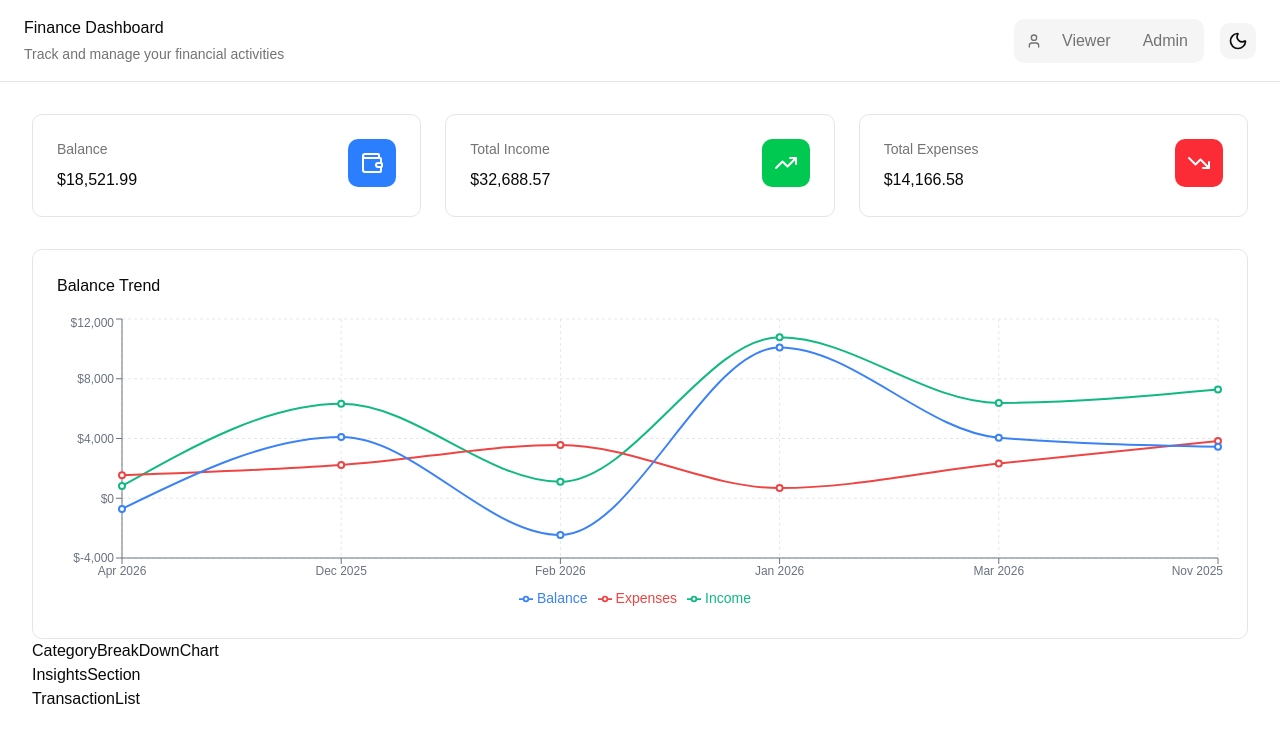
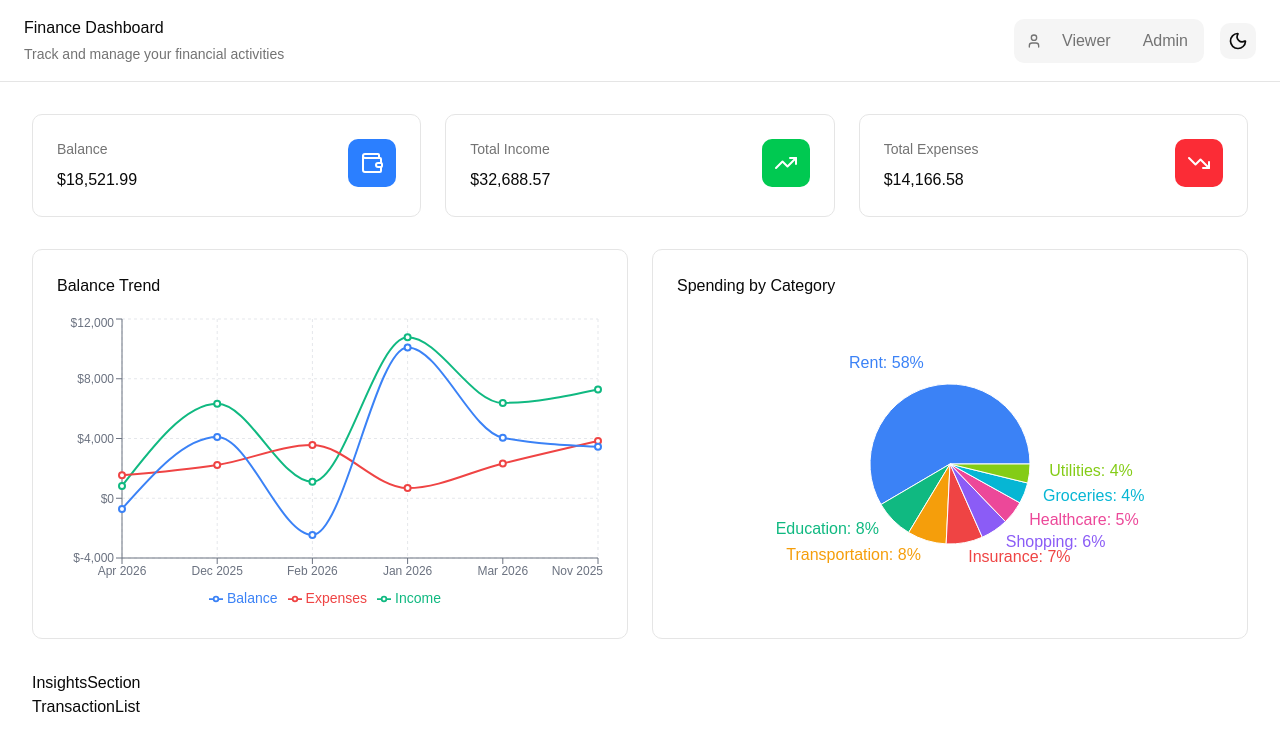
Before and after one commit to GENERATOR07/Finance_dashboard, a React (Vite) app: page / in a window 1280 px wide. Shown: the top 750 px of the page. Built offline with nearby package versions, Linux system fonts and the light colour scheme.

Commit message:
feat(category-breakdown-chart): implement CategoryBreakdownChart component and integrate category totals calculation

```diff
--- a/src/App.tsx
+++ b/src/App.tsx
@@ -1,9 +1,13 @@
 import { BalanceTrendChart } from "./components/BalanceTrendChart"
-import CategoryBreakDownChart from "./components/CategoryBreakDownChart"
+import CategoryBreakdownChart from "./components/CategoryBreakDownChart"
 import InsightsSection from "./components/InsightsSection"
 import SummaryCard from "./components/SummaryCard"
 import { generateMockTransactions } from "../utils/mockData"
-import { calculateTotals, getMonthlyData } from "../utils/calculations"
+import {
+  calculateTotals,
+  getCategoryTotals,
+  getMonthlyData,
+} from "../utils/calculations"
 import TransactionList from "./components/TransactionList"
 import { TrendingDown, TrendingUp, Wallet } from "lucide-react"
 import { useTheme } from "./components/theme-provider"
@@ -11,6 +15,7 @@ import Header from "./components/Header"
 const tansactions = generateMockTransactions()
 const total = calculateTotals(tansactions)
 const monthlyData = getMonthlyData(tansactions)
+const categoryTotals = getCategoryTotals(tansactions)
 export function App() {
   const { theme, setTheme } = useTheme()
   const handleClick = () => {
@@ -40,9 +45,12 @@ export function App() {
             colorClass="bg-red-500"
           />
         </div>
-        <div>
+        <div className="mb-8 grid grid-cols-1 gap-6 lg:grid-cols-2">
           <BalanceTrendChart data={monthlyData} darkMode={theme === "dark"} />
-          <CategoryBreakDownChart />
+          <CategoryBreakdownChart
+            data={categoryTotals}
+            darkMode={theme === "dark"}
+          />
         </div>
         <div>
           <InsightsSection />
--- a/src/components/CategoryBreakDownChart.tsx
+++ b/src/components/CategoryBreakDownChart.tsx
@@ -1,5 +1,70 @@
-const CategoryBreakDownChart = () => {
-  return <div>CategoryBreakDownChart</div>
+import { PieChart, Pie, ResponsiveContainer, Tooltip } from "recharts"
+import type { CategoryTotal } from "../../types/finance"
+
+interface CategoryBreakdownChartProps {
+  data: CategoryTotal[]
+  darkMode: boolean
 }
 
-export default CategoryBreakDownChart
+const COLORS = [
+  "#3b82f6",
+  "#10b981",
+  "#f59e0b",
+  "#ef4444",
+  "#8b5cf6",
+  "#ec4899",
+  "#06b6d4",
+  "#84cc16",
+]
+
+const CategoryBreakdownChart = ({
+  data,
+  darkMode,
+}: CategoryBreakdownChartProps) => {
+  const chartData = data.slice(0, 8).map((item, index) => ({
+    name: item.category,
+    value: item.total,
+    fill: COLORS[index % COLORS.length],
+  }))
+
+  return (
+    <div className="rounded-lg border border-border bg-card p-6">
+      <h3 className="mb-4 text-foreground">Spending by Category</h3>
+      <ResponsiveContainer width="100%" height={300}>
+        <PieChart>
+          <Pie
+            data={chartData}
+            cx="50%"
+            cy="50%"
+            labelLine={false}
+            label={({ name, percent }) =>
+              `${name ?? ""}: ${((percent ?? 0) * 100).toFixed(0)}%`
+            }
+            outerRadius={80}
+            dataKey="value"
+          />
+          <Tooltip
+            contentStyle={{
+              backgroundColor: darkMode ? "#1f2937" : "#ffffff",
+              border: `1px solid ${darkMode ? "#374151" : "#e5e7eb"}`,
+              borderRadius: "0.5rem",
+              fontSize: "0.875rem",
+            }}
+            formatter={(value) => {
+              const v = Array.isArray(value) ? value[0] : value
+              if (v === undefined || v === null) return ""
+              const num = typeof v === "number" ? v : Number(v)
+              if (Number.isNaN(num)) return String(v)
+              return `$${num.toLocaleString("en-US", {
+                minimumFractionDigits: 2,
+                maximumFractionDigits: 2,
+              })}`
+            }}
+          />
+        </PieChart>
+      </ResponsiveContainer>
+    </div>
+  )
+}
+
+export default CategoryBreakdownChart
--- a/types/finance.ts
+++ b/types/finance.ts
@@ -16,3 +16,7 @@ export interface MonthlyData {
   expenses: number
   balance: number
 }
+export interface CategoryTotal {
+  category: string
+  total: number
+}
--- a/utils/calculations.ts
+++ b/utils/calculations.ts
@@ -1,5 +1,5 @@
 import { format, parseISO, startOfMonth } from "date-fns"
-import type { MonthlyData, Transaction } from "../types/finance"
+import type { CategoryTotal, MonthlyData, Transaction } from "../types/finance"
 
 export function calculateTotals(transactions: Transaction[]) {
   const income = transactions
@@ -42,3 +42,19 @@ export function getMonthlyData(transactions: Transaction[]): MonthlyData[] {
     }))
     .sort((a, b) => a.month.localeCompare(b.month))
 }
+export function getCategoryTotals(
+  transactions: Transaction[]
+): CategoryTotal[] {
+  const categoryMap = new Map<string, number>()
+
+  transactions
+    .filter((t) => t.type === "expense")
+    .forEach((t) => {
+      const current = categoryMap.get(t.category) || 0
+      categoryMap.set(t.category, current + t.amount)
+    })
+
+  return Array.from(categoryMap.entries())
+    .map(([category, total]) => ({ category, total }))
+    .sort((a, b) => b.total - a.total)
+}
```
